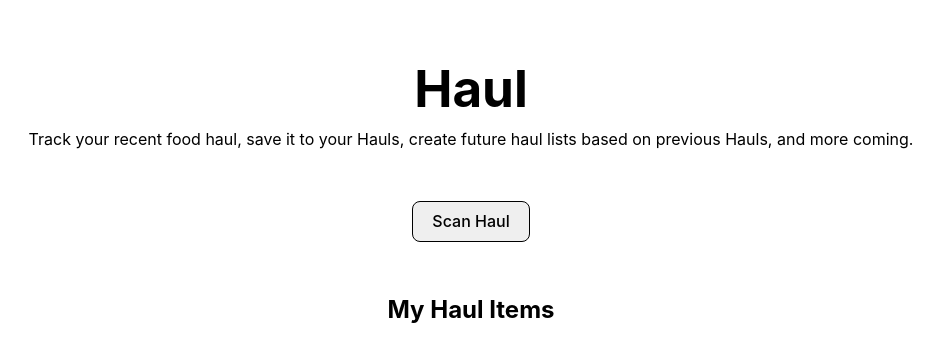
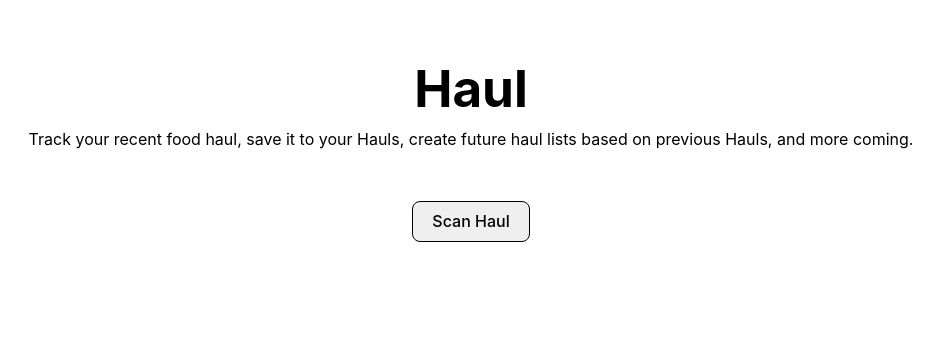
Before and after one commit to Mig-uel/haul-app, a React (Vite) app: page / in a window 1280 px wide. Shown: the top 362 px of the page, without its empty margins (169-1112 px from the left). Built offline with nearby package versions, Linux system fonts and the light colour scheme.

Commit message:
Update haul.component.jsx to optimize rendering of haul items

```diff
--- a/src/components/haul/haul.component.jsx
+++ b/src/components/haul/haul.component.jsx
@@ -6,12 +6,13 @@ import HaulItems from '../haul-items/haul-items.component'
 const Haul = () => {
   const items = useSelector(({ items }) => items)
 
+  console.log(items)
   return (
     <>
-      <h2 style={{ marginTop: '50px' }}>My Haul Items</h2>
+      {items.length > 0 && <h2 style={{ marginTop: '50px' }}>Scanned Items</h2>}
       <HaulContainer>
         {items.map((item) => (
-          <HaulItems key={item} item={item} />
+          <HaulItems key={item.id} item={item.id} />
         ))}
       </HaulContainer>
     </>
```
